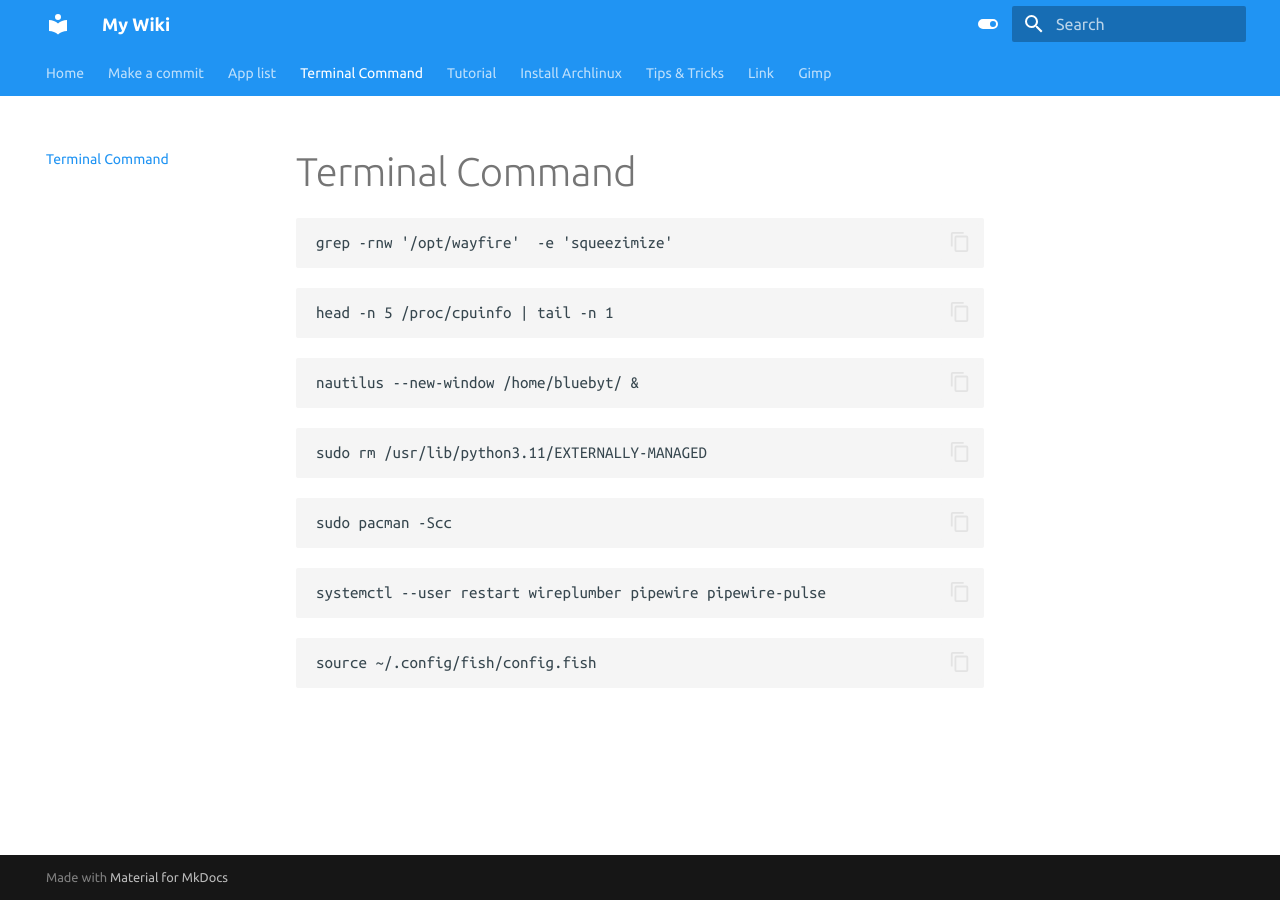
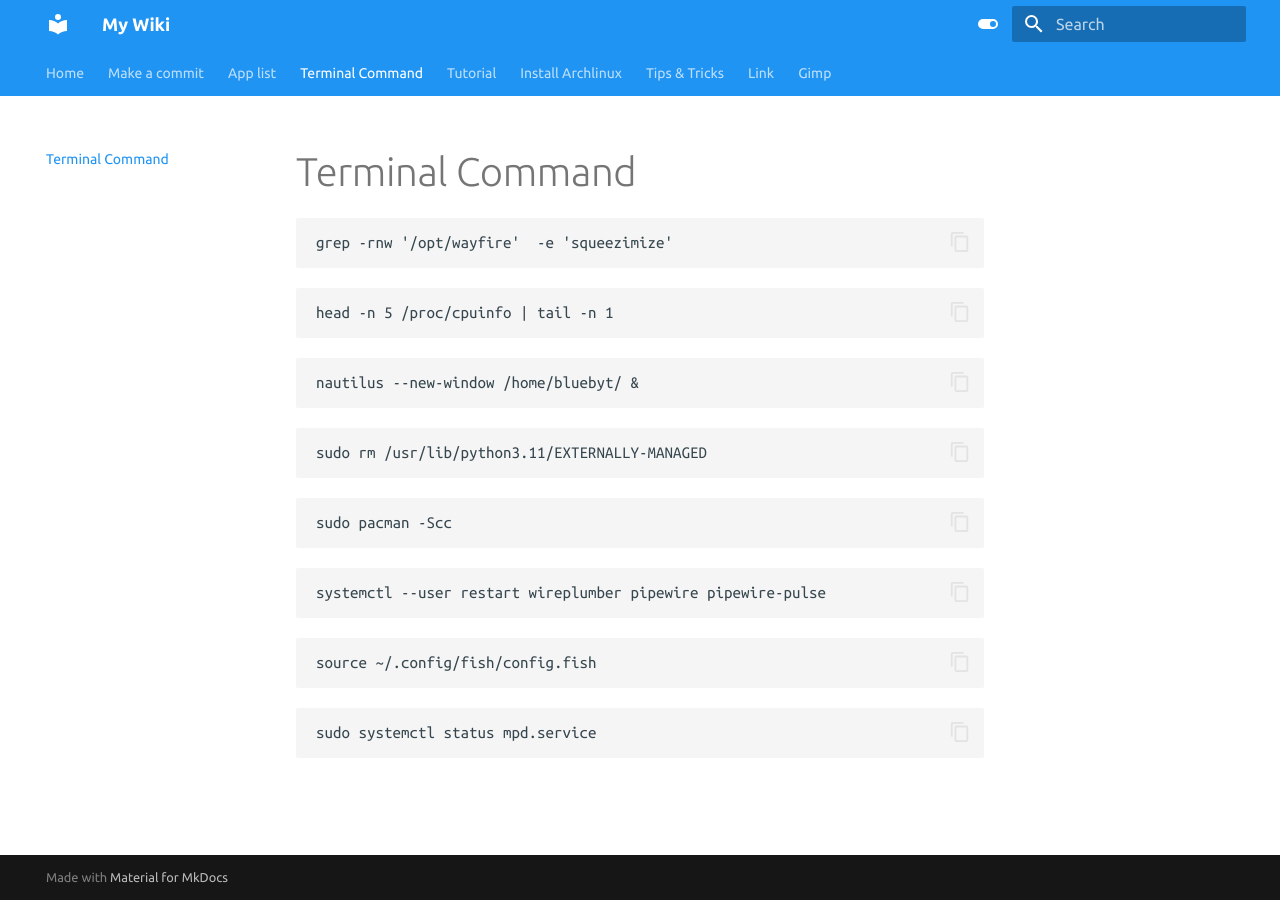
Before and after one commit to bluebyt/MyWiki, an MkDocs documentation site: the page built from docs/TerminalCommand.md, in a window 1280 px wide. Built offline with MkDocs 1.6.1 and Material for MkDocs 9.7.7, drawn with Linux system fonts in a browser that asks for light colours.

Commit message:
Add command

````diff
--- a/docs/TerminalCommand.md
+++ b/docs/TerminalCommand.md
@@ -26,3 +26,7 @@ systemctl --user restart wireplumber pipewire pipewire-pulse
 ```
 source ~/.config/fish/config.fish
 ```
+
+```
+sudo systemctl status mpd.service
+```
````
